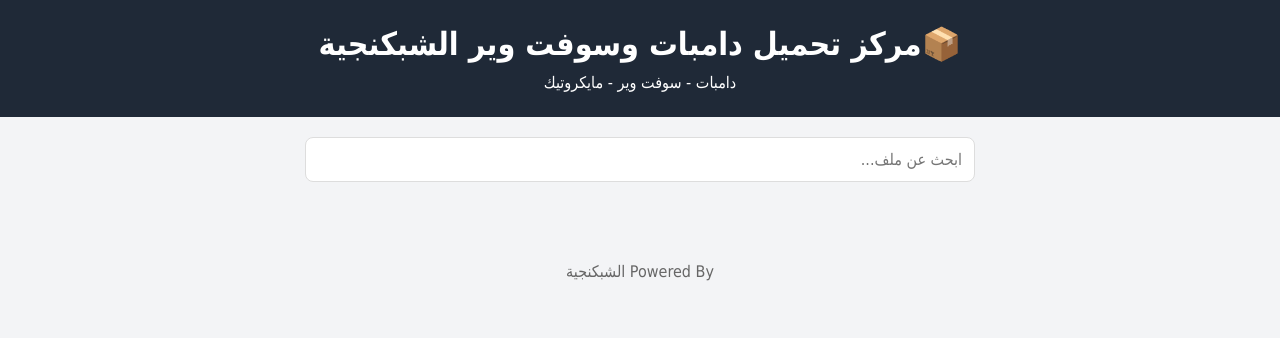
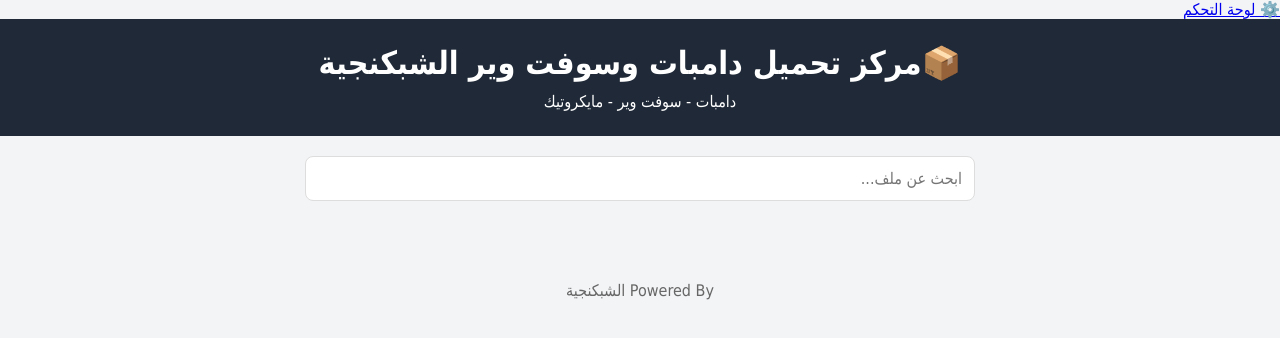
Before and after one commit to salem255/dd, a plain HTML site: page index.html in a window 1280 px wide. Drawn offline with Linux system fonts and the light colour scheme; no server answers.

Commit message:
Update index.html

```diff
--- a/index.html
+++ b/index.html
@@ -7,7 +7,9 @@
 <meta name="viewport" content="width=device-width, initial-scale=1.0">
 
 <title>الشبكنجية</title>
-
+<a href="login.html" class="admin-btn">
+⚙️ لوحة التحكم
+</a>
 <style>
 
 *{
```
